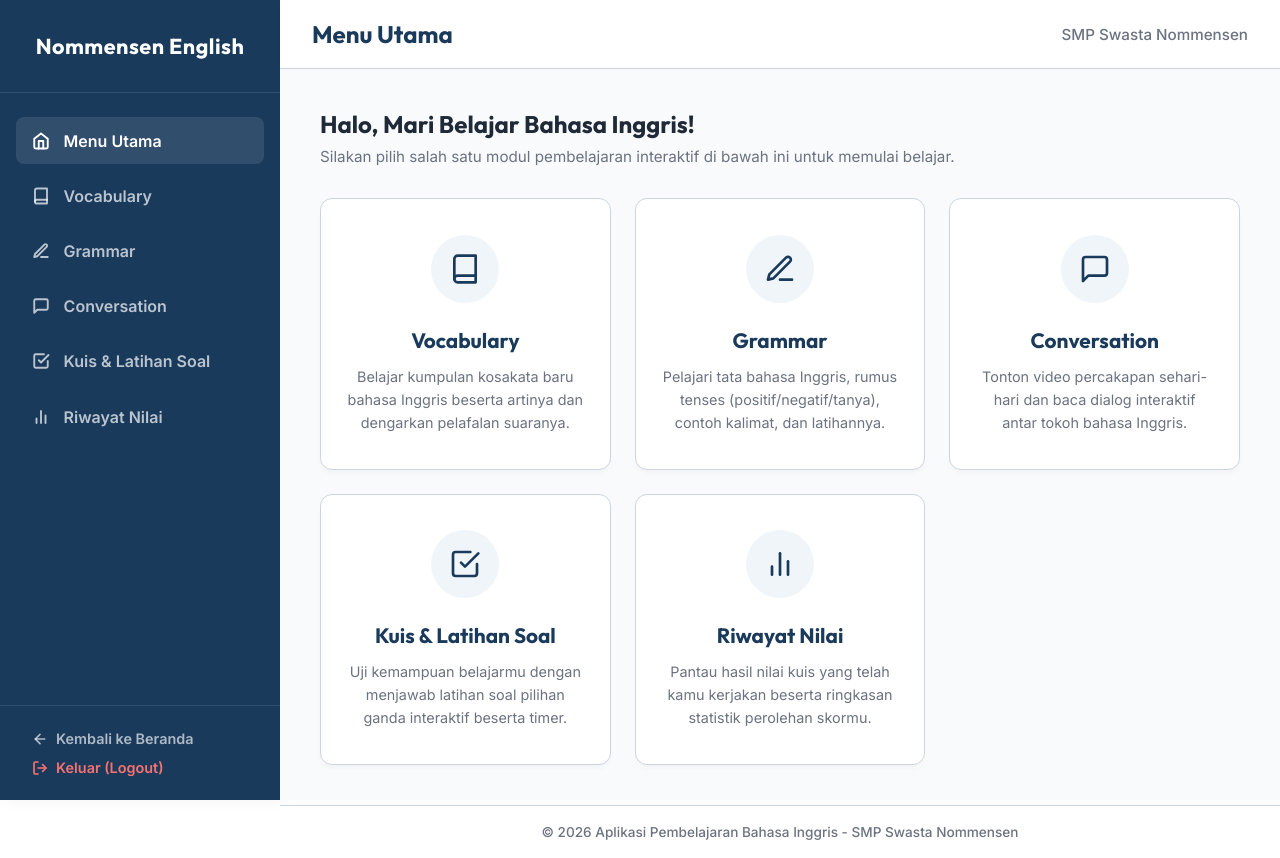
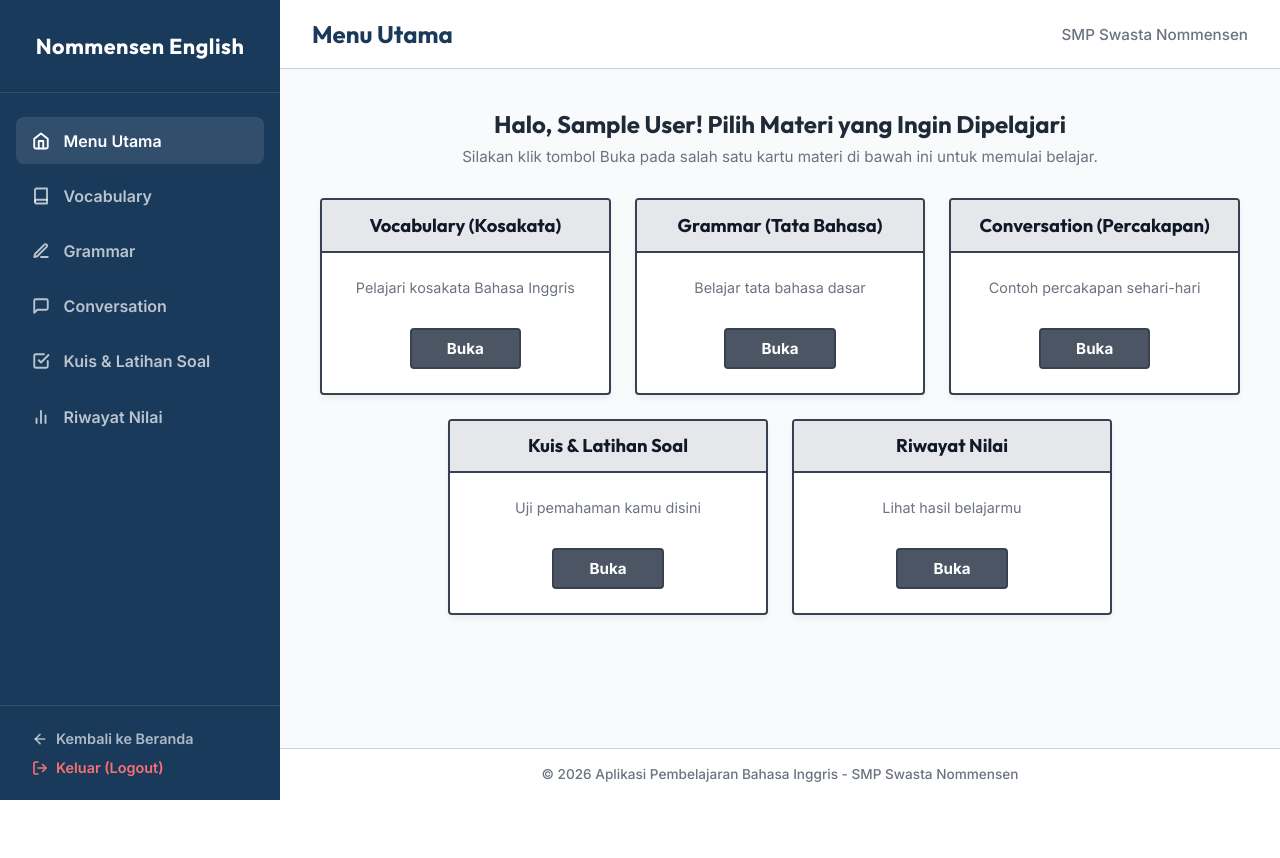
Before and after one commit to fernandomichael17/web-edu-smpnomensen, a PHP site: page /siswa/menu.php in a window 1280 px wide. After the commit the page ends 800 px from the top, so only its background shows below. Run offline with PHP 8.4, Linux system fonts and the light colour scheme; the visitor is signed in with stand-in values (Sample User, id 1).

Commit message:
UI: Align student menu card layouts with storyboard guidelines

```diff
--- a/assets/css/style.css
+++ b/assets/css/style.css
@@ -299,63 +299,88 @@ body {
     font-weight: 500;
 }
 
-/* Grid & Kartu Menu Siswa */
-.menu-grid {
-    display: grid;
-    grid-template-columns: repeat(auto-fit, minmax(260px, 1fr));
+/* Container & Kartu Menu Siswa Sesuai Storyboard */
+.menu-container {
+    display: flex;
+    flex-wrap: wrap;
     gap: 1.5rem;
+    justify-content: center;
     margin-top: 1.5rem;
 }
 
 .menu-card {
+    flex: 1 1 280px;
+    max-width: 320px;
     background: #ffffff;
-    border: 1px solid var(--border-color);
-    border-radius: 12px;
-    padding: 2.2rem 1.5rem;
-    text-align: center;
+    border: 2px solid #374151; /* Outline tebal sesuai storyboard */
+    border-radius: 4px; /* Sudut tajam/rounded tipis sesuai storyboard */
+    overflow: hidden;
+    display: flex;
+    flex-direction: column;
+    box-shadow: 0 4px 6px rgba(0, 0, 0, 0.05);
+    transition: var(--transition-smooth);
     text-decoration: none;
     color: inherit;
+}
+
+.menu-card:hover {
+    transform: translateY(-4px);
+    box-shadow: 0 8px 15px rgba(26, 58, 92, 0.1);
+    border-color: var(--accent-blue);
+}
+
+.menu-card-header {
+    background-color: #e5e7eb; /* Header kartu abu-abu sesuai storyboard */
+    border-bottom: 2px solid #374151;
+    padding: 0.85rem 1rem;
+    font-family: 'Outfit', sans-serif;
+    font-size: 1.15rem;
+    font-weight: 700;
+    text-align: center;
+    color: #111827;
     transition: var(--transition-smooth);
+}
+
+.menu-card:hover .menu-card-header {
+    background-color: var(--accent-blue-light);
+    color: var(--accent-blue);
+    border-bottom-color: var(--accent-blue);
+}
+
+.menu-card-body {
+    padding: 1.5rem;
     display: flex;
     flex-direction: column;
     align-items: center;
-    box-shadow: 0 4px 6px -1px rgba(0, 0, 0, 0.03);
+    justify-content: space-between;
+    flex-grow: 1;
+    text-align: center;
+    min-height: 140px;
 }
 
-.menu-card:hover {
-    transform: translateY(-5px);
-    border-color: var(--accent-blue);
-    box-shadow: 0 10px 20px -5px rgba(26, 58, 92, 0.1);
+.menu-card-text {
+    font-size: 0.9rem;
+    color: var(--text-muted);
+    line-height: 1.5;
+    margin-bottom: 1.25rem;
 }
 
-.menu-card-icon {
-    width: 68px;
-    height: 68px;
-    background-color: #f0f5fa;
-    color: var(--accent-blue);
-    border-radius: 50%;
-    display: flex;
-    align-items: center;
-    justify-content: center;
-    margin-bottom: 1.5rem;
+/* Tombol Buka di dalam Kartu */
+.menu-card-btn {
+    background-color: #4b5563; /* Warna default tombol abu-abu tua sesuai storyboard */
+    color: #ffffff;
+    padding: 0.55rem 2.2rem;
+    border: 2px solid #374151;
+    border-radius: 4px;
+    font-size: 0.95rem;
+    font-weight: 700;
+    text-align: center;
+    cursor: pointer;
     transition: var(--transition-smooth);
+    display: inline-block;
 }
 
-.menu-card:hover .menu-card-icon {
+.menu-card:hover .menu-card-btn {
     background-color: var(--accent-blue);
-    color: #ffffff;
+    border-color: var(--accent-blue);
 }
-
-.menu-card h3 {
-    font-family: 'Outfit', sans-serif;
-    font-size: 1.3rem;
-    font-weight: 700;
-    color: var(--accent-blue);
-    margin-bottom: 0.75rem;
-}
-
-.menu-card p {
-    font-size: 0.9rem;
-    color: var(--text-muted);
-    line-height: 1.6;
-}
--- a/includes/header.php
+++ b/includes/header.php
@@ -8,8 +8,8 @@
     <!-- Memanggil Google Fonts -->
     <link href="https://fonts.googleapis.com/css2?family=Inter:wght@400;500;600;700&family=Outfit:wght@500;600;700;800&display=swap" rel="stylesheet">
 
-    <!-- Memanggil CSS Utama secara relative terhadap folder siswa -->
-    <link rel="stylesheet" href="../assets/css/style.css">
+    <!-- Memanggil CSS Utama secara relative terhadap folder siswa (dengan cache-buster v=1.0.1) -->
+    <link rel="stylesheet" href="../assets/css/style.css?v=1.0.1">
 </head>
 <body>
     <!-- Pembuka Layout Panel Siswa -->
--- a/siswa/menu.php
+++ b/siswa/menu.php
@@ -28,71 +28,78 @@ require_once '../includes/sidebar.php';
 
     <!-- Area Isi Konten -->
     <div class="siswa-content">
-        <div style="margin-bottom: 2rem;">
-            <h2 style="font-family: 'Outfit', sans-serif; font-size: 1.5rem; color: #1f2937; margin-bottom: 0.5rem;">Halo, Mari Belajar Bahasa Inggris!</h2>
-            <p style="color: #6b7280; font-size: 0.95rem;">Silakan pilih salah satu modul pembelajaran interaktif di bawah ini untuk memulai belajar.</p>
+        <div style="margin-bottom: 2rem; text-align: center;">
+            <h2 style="font-family: 'Outfit', sans-serif; font-size: 1.5rem; color: #1f2937; margin-bottom: 0.5rem;">
+                Halo, <?= htmlspecialchars($_SESSION['siswa_nama']) ?>! Pilih Materi yang Ingin Dipelajari
+            </h2>
+            <p style="color: #6b7280; font-size: 0.95rem;">Silakan klik tombol Buka pada salah satu kartu materi di bawah ini untuk memulai belajar.</p>
         </div>
 
-        <!-- Grid Kartu Menu Utama -->
-        <div class="menu-grid">
+        <!-- Container Kartu Menu Utama (Sesuai Storyboard) -->
+        <div class="menu-container">
             <!-- 1. Vocabulary Card -->
             <a href="vocabulary.php" class="menu-card">
-                <div class="menu-card-icon">
-                    <svg xmlns="http://www.w3.org/2000/svg" viewBox="0 0 24 24" width="32" height="32" fill="none" stroke="currentColor" stroke-width="2" stroke-linecap="round" stroke-linejoin="round">
-                        <path d="M4 19.5A2.5 2.5 0 0 1 6.5 17H20"></path>
-                        <path d="M6.5 2H20v20H6.5A2.5 2.5 0 0 1 4 19.5v-15A2.5 2.5 0 0 1 6.5 2z"></path>
-                    </svg>
+                <div class="menu-card-header">
+                    Vocabulary (Kosakata)
                 </div>
-                <h3>Vocabulary</h3>
-                <p>Belajar kumpulan kosakata baru bahasa Inggris beserta artinya dan dengarkan pelafalan suaranya.</p>
+                <div class="menu-card-body">
+                    <div class="menu-card-text">
+                        Pelajari kosakata Bahasa Inggris
+                    </div>
+                    <div class="menu-card-btn">Buka</div>
+                </div>
             </a>
 
             <!-- 2. Grammar Card -->
             <a href="grammar.php" class="menu-card">
-                <div class="menu-card-icon">
-                    <svg xmlns="http://www.w3.org/2000/svg" viewBox="0 0 24 24" width="32" height="32" fill="none" stroke="currentColor" stroke-width="2" stroke-linecap="round" stroke-linejoin="round">
-                        <path d="M12 20h9"></path>
-                        <path d="M16.5 3.5a2.121 2.121 0 0 1 3 3L7 19l-4 1 1-4L16.5 3.5z"></path>
-                    </svg>
+                <div class="menu-card-header">
+                    Grammar (Tata Bahasa)
                 </div>
-                <h3>Grammar</h3>
-                <p>Pelajari tata bahasa Inggris, rumus tenses (positif/negatif/tanya), contoh kalimat, dan latihannya.</p>
+                <div class="menu-card-body">
+                    <div class="menu-card-text">
+                        Belajar tata bahasa dasar
+                    </div>
+                    <div class="menu-card-btn">Buka</div>
+                </div>
             </a>
 
             <!-- 3. Conversation Card -->
             <a href="conversation.php" class="menu-card">
-                <div class="menu-card-icon">
-                    <svg xmlns="http://www.w3.org/2000/svg" viewBox="0 0 24 24" width="32" height="32" fill="none" stroke="currentColor" stroke-width="2" stroke-linecap="round" stroke-linejoin="round">
-                        <path d="M21 15a2 2 0 0 1-2 2H7l-4 4V5a2 2 0 0 1 2-2h14a2 2 0 0 1 2 2z"></path>
-                    </svg>
+                <div class="menu-card-header">
+                    Conversation (Percakapan)
                 </div>
-                <h3>Conversation</h3>
-                <p>Tonton video percakapan sehari-hari dan baca dialog interaktif antar tokoh bahasa Inggris.</p>
+                <div class="menu-card-body">
+                    <div class="menu-card-text">
+                        Contoh percakapan sehari-hari
+                    </div>
+                    <div class="menu-card-btn">Buka</div>
+                </div>
             </a>
 
             <!-- 4. Kuis & Latihan Soal Card -->
             <a href="kuis.php" class="menu-card">
-                <div class="menu-card-icon">
-                    <svg xmlns="http://www.w3.org/2000/svg" viewBox="0 0 24 24" width="32" height="32" fill="none" stroke="currentColor" stroke-width="2" stroke-linecap="round" stroke-linejoin="round">
-                        <polyline points="9 11 12 14 22 4"></polyline>
-                        <path d="M21 12v7a2 2 0 0 1-2 2H5a2 2 0 0 1-2-2V5a2 2 0 0 1 2-2h11"></path>
-                    </svg>
+                <div class="menu-card-header">
+                    Kuis & Latihan Soal
                 </div>
-                <h3>Kuis & Latihan Soal</h3>
-                <p>Uji kemampuan belajarmu dengan menjawab latihan soal pilihan ganda interaktif beserta timer.</p>
+                <div class="menu-card-body">
+                    <div class="menu-card-text">
+                        Uji pemahaman kamu disini
+                    </div>
+                    <div class="menu-card-btn">Buka</div>
+                </div>
             </a>
 
             <!-- 5. Riwayat Nilai Card -->
             <a href="riwayat.php" class="menu-card">
-                <div class="menu-card-icon">
-                    <svg xmlns="http://www.w3.org/2000/svg" viewBox="0 0 24 24" width="32" height="32" fill="none" stroke="currentColor" stroke-width="2" stroke-linecap="round" stroke-linejoin="round">
-                        <line x1="18" y1="20" x2="18" y2="10"></line>
-                        <line x1="12" y1="20" x2="12" y2="4"></line>
-                        <line x1="6" y1="20" x2="6" y2="14"></line>
-                    </svg>
+                <div class="menu-card-header">
+                    Riwayat Nilai
                 </div>
-                <h3>Riwayat Nilai</h3>
-                <p>Pantau hasil nilai kuis yang telah kamu kerjakan beserta ringkasan statistik perolehan skormu.</p>
+                <div class="menu-card-body">
+                    <div class="menu-card-text">
+                        Lihat hasil belajarmu
+                    </div>
+                    <div class="menu-card-btn">Buka</div>
+                </div>
             </a>
         </div>
     </div>
```
